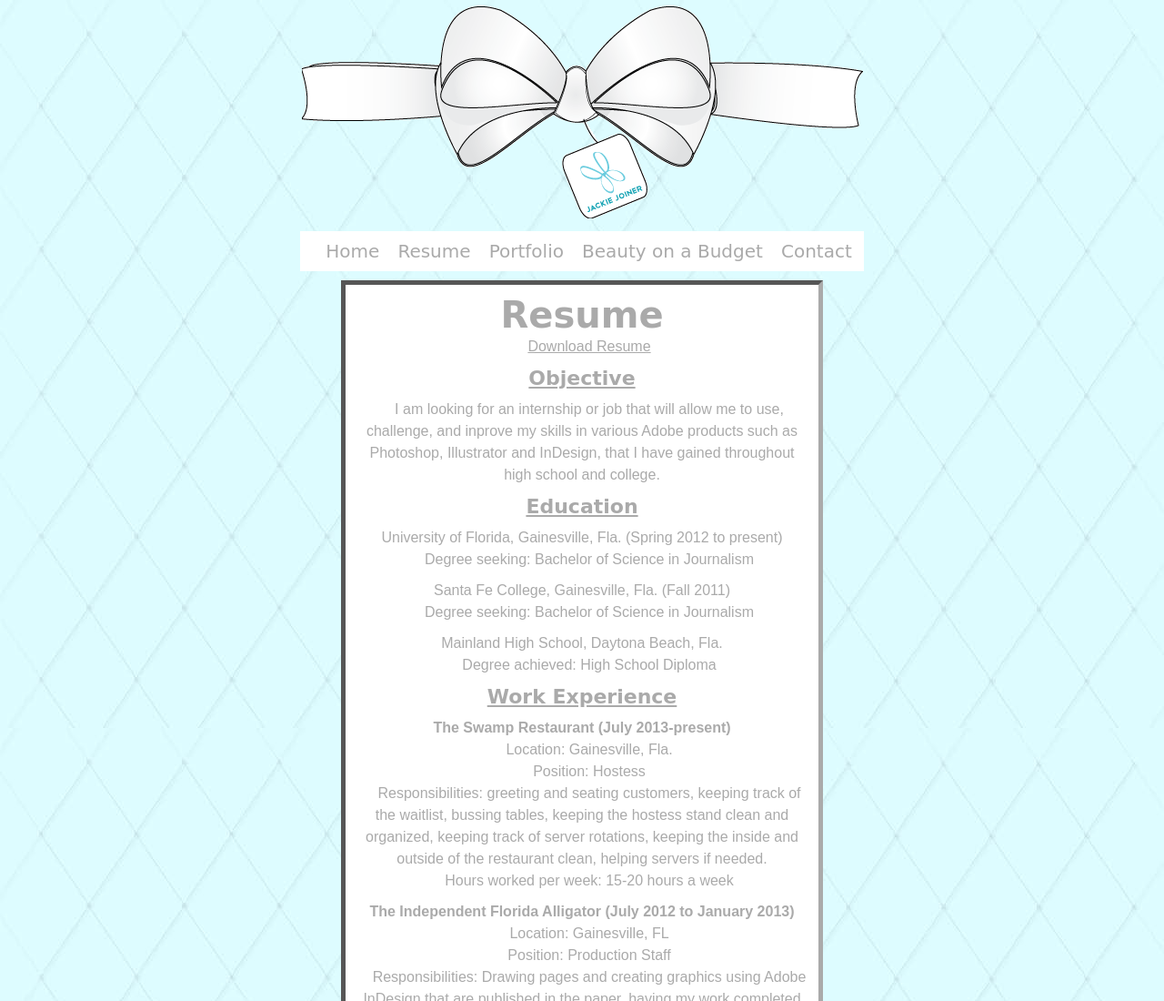
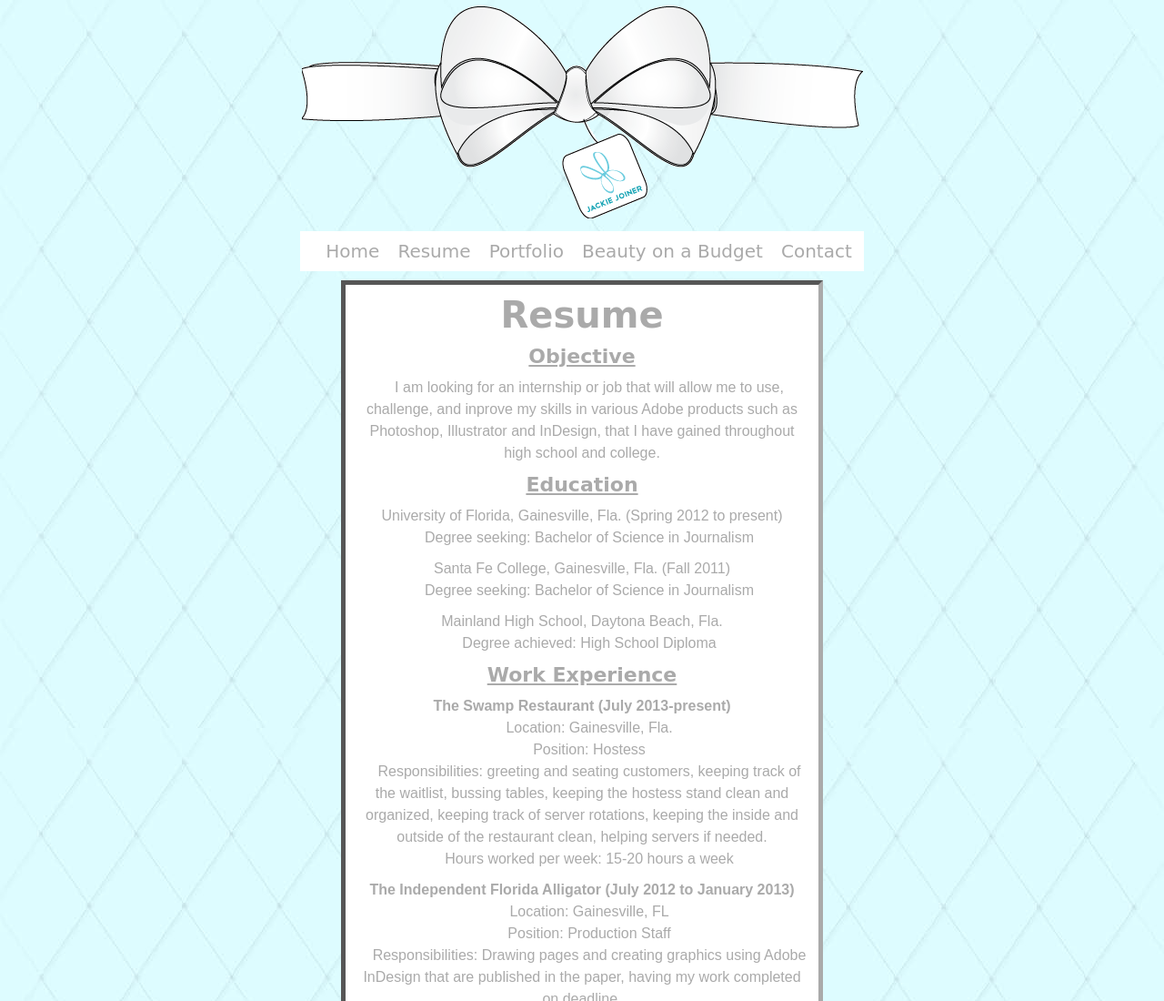
Before and after one commit to jackiejoiner93/jackiejoiner93.github.io, a plain HTML site: page resume.html in a window 1280 px wide. Shown: the top 1100 px of the page at 91% size. Drawn offline with Linux system fonts and the light colour scheme; a web font is replaced by a local one.

Commit message:
deleted resume download link that didnt work

```diff
--- a/resume.html
+++ b/resume.html
@@ -18,7 +18,6 @@
            </nav>
     <article>
         <h1>Resume</h1>
-        <p><a href="doc/jackiejoinerresume.doc" target="_blank">Download Resume</a></p>
         <h2>Objective</h2>
         <p>I am looking for an internship or job that will allow me to use, challenge, and inprove my skills in various Adobe products such as Photoshop, Illustrator and InDesign, that I have gained throughout high school and college.</p>
         <h2>Education</h2>
```
